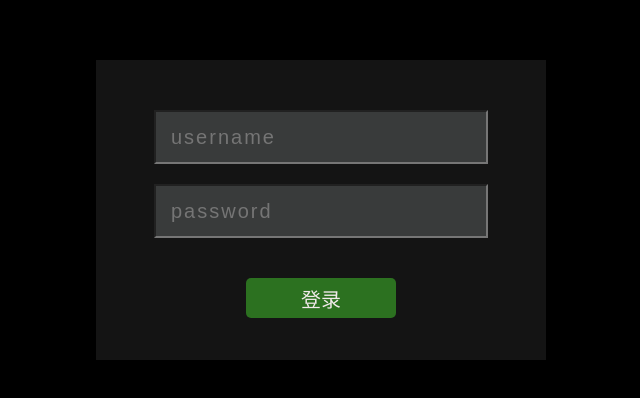
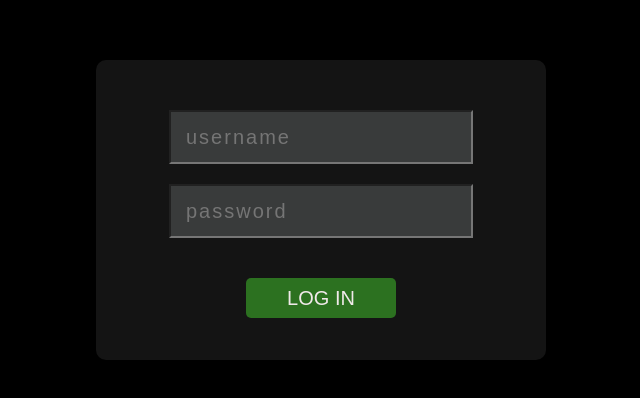
Before and after one commit to leocoder351/practice-items, a plain HTML site: page css-animation/login/index.html in a window 1280 px wide. Shown: the part 140-538 px from the top of the page, without its empty margins (319-959 px from the left). Drawn offline with nearby package versions, Linux system fonts and the light colour scheme.

Commit message:
Some change

```diff
--- a/css-animation/login/index.html
+++ b/css-animation/login/index.html
@@ -11,7 +11,7 @@
     <form action="">
       <input type="text" name="username" placeholder="username">
       <input type="password" name="password" placeholder="password">
-      <input type="submit" name="submit" value="登录">
+      <input type="submit" name="submit" value="LOG IN">
     </form>
   </section>
 
--- a/css-animation/login/styles/main.css
+++ b/css-animation/login/styles/main.css
@@ -18,10 +18,11 @@ body {
   margin: 0 auto;
   margin-top: 200px;
   padding-top: 50px;
+  border-radius: 10px;
 }
 
 .login form input:nth-child(1), .login form input:nth-child(2) {
-  width: 300px;
+  width: 270px;
   height: 50px;
   line-height: 50px;
   font-size: 20px;
```
